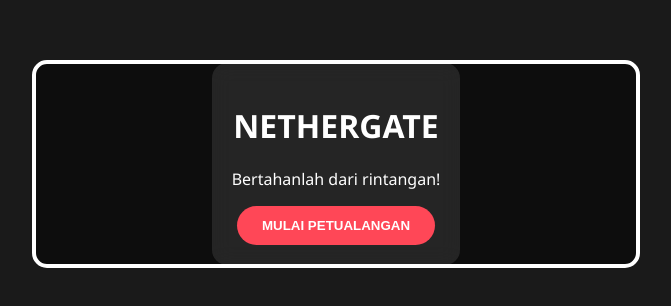
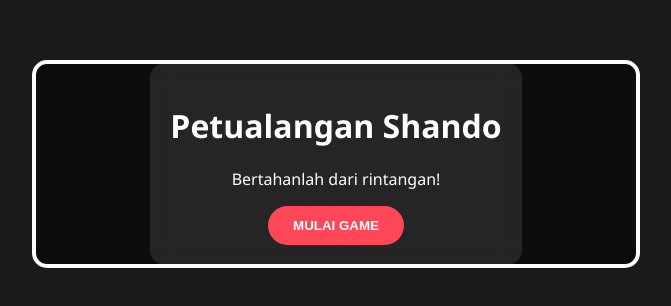
Before and after one commit to sachiostargazer/Petualangan-Shando, a plain HTML site: page index.html in a window 1280 px wide. Shown: the part 236-542 px from the top of the page, without its empty margins (304-975 px from the left). Drawn offline with Linux system fonts and the light colour scheme.

Commit message:
Add files via upload

```diff
--- a/index.html
+++ b/index.html
@@ -9,9 +9,9 @@
 
     <div id="menu">
         <div class="glass-panel">
-            <h1>NETHERGATE</h1>
+            <h1>Petualangan Shando</h1>
             <p>Bertahanlah dari rintangan!</p>
-            <button onclick="startGame()">MULAI PETUALANGAN</button>
+            <button onclick="startGame()">MULAI GAME</button>
         </div>
     </div>
 
```
